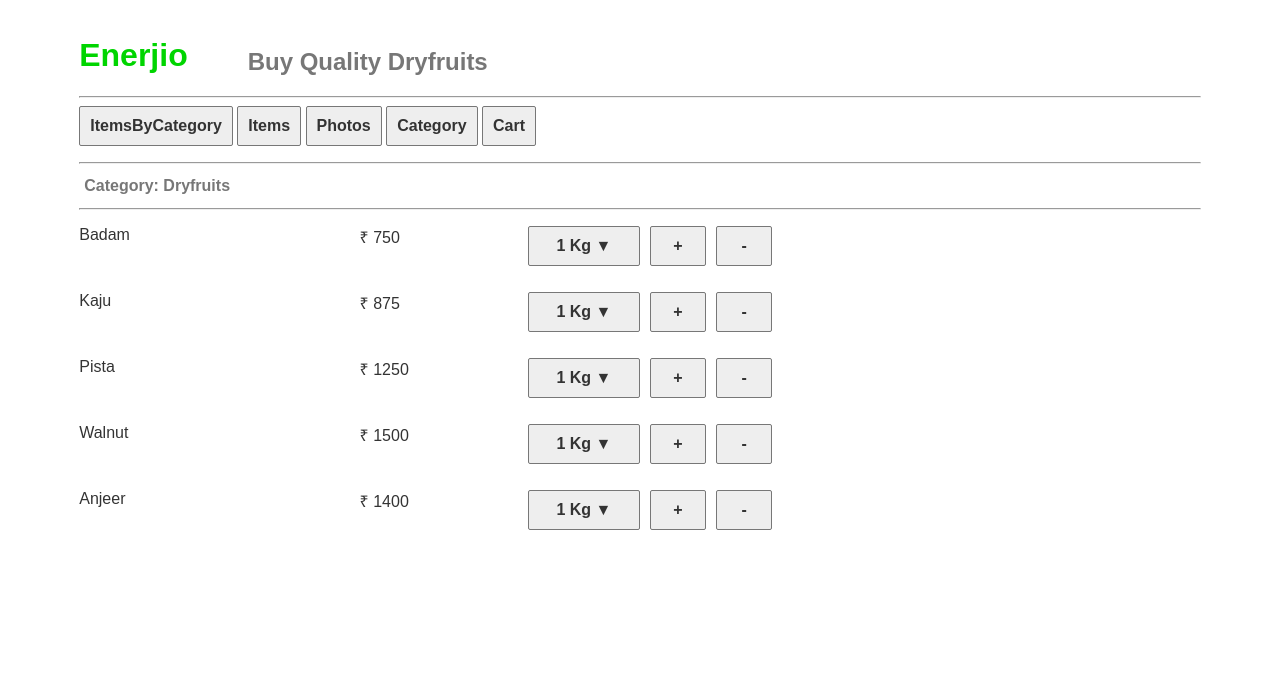
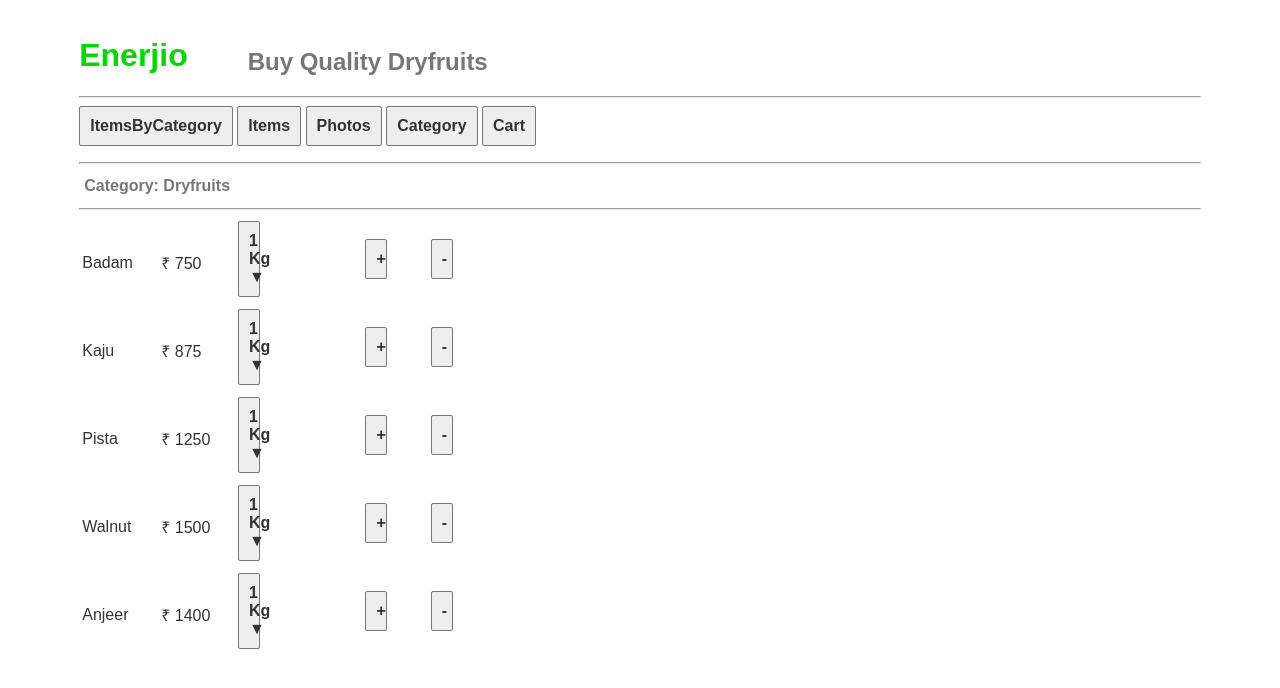
Before and after one commit to prabhusachin/https-github.com-sachin-ta-enerjiyo, a Svelte app: page / in a window 1280 px wide. Both pictures are taken after a click on the button "Items". Shown: the top 688 px of the page. Built offline with nearby package versions, Linux system fonts and the light colour scheme.

Commit message:
gui alignment

```diff
--- a/src/App.svelte
+++ b/src/App.svelte
@@ -465,29 +465,25 @@
 </table>
 {/if}
 {#if showItems}
-<div id = "productmenu" class = "maincontainer">
-<ul>
+<table border="0" width="400">
 {#each itemsbycat as { id, name,price,qty }, i}
-<li>
-<span on:click={()=>handleShowPicClick(name)} class = "productname">
+<tr><td><span on:click={()=>handleShowPicClick(name)} class = "productname">
 {name}
-</span>
-<span class = "width20">
+</span></td>
+<td><span class = "width20">
 	&#8377;&nbsp;{price}
-	</span>
-<button on:click={()=>changeQuantity(qty,i)} class = "width15">
+	</span></td>
+<td><button on:click={()=>changeQuantity(qty,i)} class = "width15">
 {qty} &#9660;
-</button>
-<button on:click={()=>addToCart(name,qty,1)}  class = "left10px">
+</button></td>
+<td><button on:click={()=>addToCart(name,qty,1)}  class = "left10px">
 +
-</button>
-<button on:click={()=>addToCart(name,qty,0)}  class = "left101px">
+</button></td>
+<td><button on:click={()=>addToCart(name,qty,0)}  class = "left101px">
 -
-</button>
-</li><br>
+</button></td></tr>
 {/each}
-</ul>
-</div>
+</table>
 {/if}
 {#if showPhotos}
 <div id = "photolist" class = "maincontainer">
```
